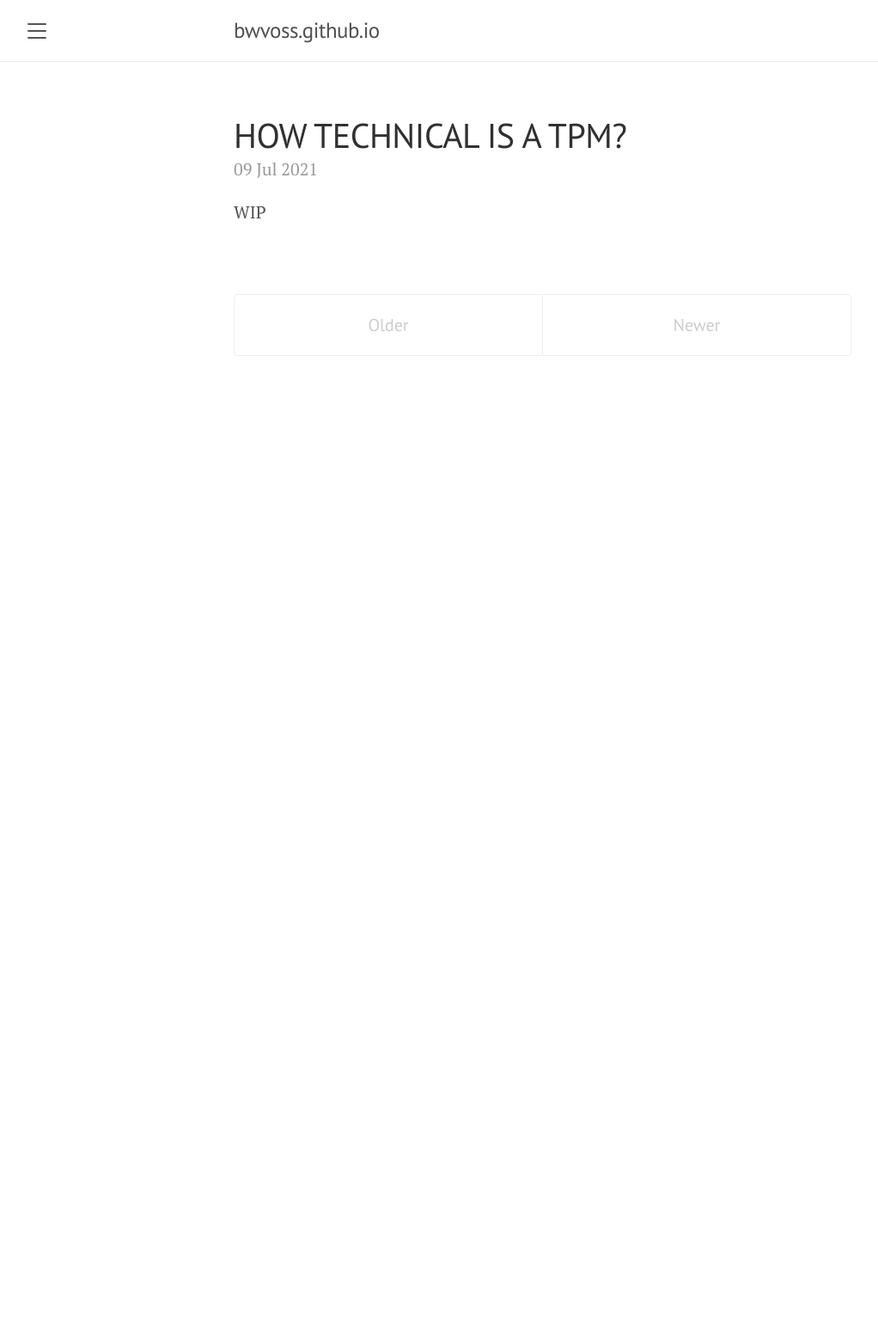
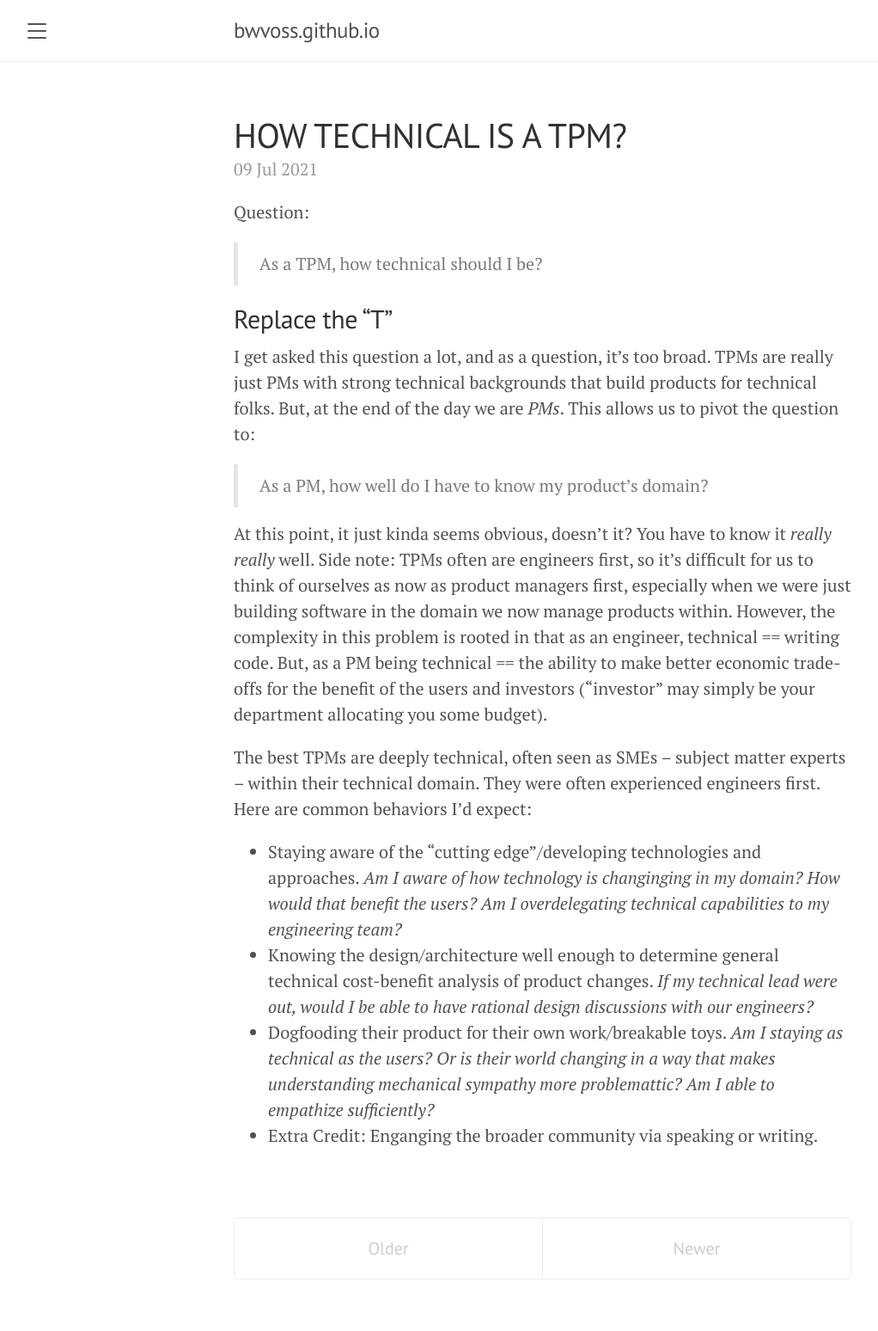
Before and after one commit to bwvoss/bwvoss.github.io, a Jekyll site: the page built from index.html, in a window 1280 px wide. Shown: the whole page at 86% size, without its empty margins (8-1030 px from the left). Built offline with Jekyll 4.4.1, drawn with Linux system fonts in a browser that asks for light colours; the list of posts is cut into pages by our own code; before the commit the page ends 900 px from its top, so only the background shows below that.

Commit message:
Add post

```diff
--- a/_posts/2021-07-09-how-technical-is-a-tpm.md
+++ b/_posts/2021-07-09-how-technical-is-a-tpm.md
@@ -3,4 +3,21 @@ layout: post
 title: HOW TECHNICAL IS A TPM?
 ---
 
-WIP
+Question:
+
+>As a TPM, how technical should I be?
+
+## Replace the "T"
+
+I get asked this question a lot, and as a question, it's too broad. TPMs are really just PMs with strong technical backgrounds that build products for technical folks.  But, at the end of the day we are _PMs_.  This allows us to pivot the question to:
+
+>As a PM, how well do I have to know my product's domain?
+
+At this point, it just kinda seems obvious, doesn't it?  You have to know it _really really_ well. Side note: TPMs often are engineers first, so it's difficult for us to think of ourselves as now as product managers first, especially when we were just building software in the domain we now manage products within. However, the complexity in this problem is rooted in that as an engineer, technical == writing code.  But, as a PM being technical == the ability to make better economic trade-offs for the benefit of the users and investors ("investor" may simply be your department allocating you some budget).
+
+The best TPMs are deeply technical, often seen as SMEs -- subject matter experts -- within their technical domain.  They were often experienced engineers first.  Here are common behaviors I'd expect:
+
+- Staying aware of the "cutting edge"/developing technologies and approaches.  _Am I aware of how technology is changinging in my domain?  How would that benefit the users?  Am I overdelegating technical capabilities to my engineering team?_
+- Knowing the design/architecture well enough to determine general technical cost-benefit analysis of product changes. _If my technical lead were out, would I be able to have rational design discussions with our engineers?_
+- Dogfooding their product for their own work/breakable toys. _Am I staying as technical as the users?  Or is their world changing in a way that makes understanding mechanical sympathy more problemattic? Am I able to empathize sufficiently?_
+- Extra Credit: Enganging the broader community via speaking or writing.
--- a/about.md
+++ b/about.md
@@ -3,6 +3,4 @@ layout: page
 title: About
 ---
 
-<p class="message">
-  Hey there! This page is included as an about me
-</p>
+Hey there!  I'm Ben.  I love computers, programming, and technical product management.  After nearly a decade of software and cloud infrastructure engineering, the startup I worked for got merged into a larger corporation, and for reasons I'll leave for a longer discussion, I moved into technical product management.  I use this website as a place to keep straddling between the two areas of software engineering and product management.
--- a/reading_list.md
+++ /dev/null
@@ -1,8 +0,0 @@
----
-layout: page
-title: Reading List
----
-
-<p class="message">
-  Hey there! This page is a placeholder for TPM and Engineering books
-</p>
```
Also changed, not shown: drafts/open-source-code-review.md (added, +4 -0 lines).
